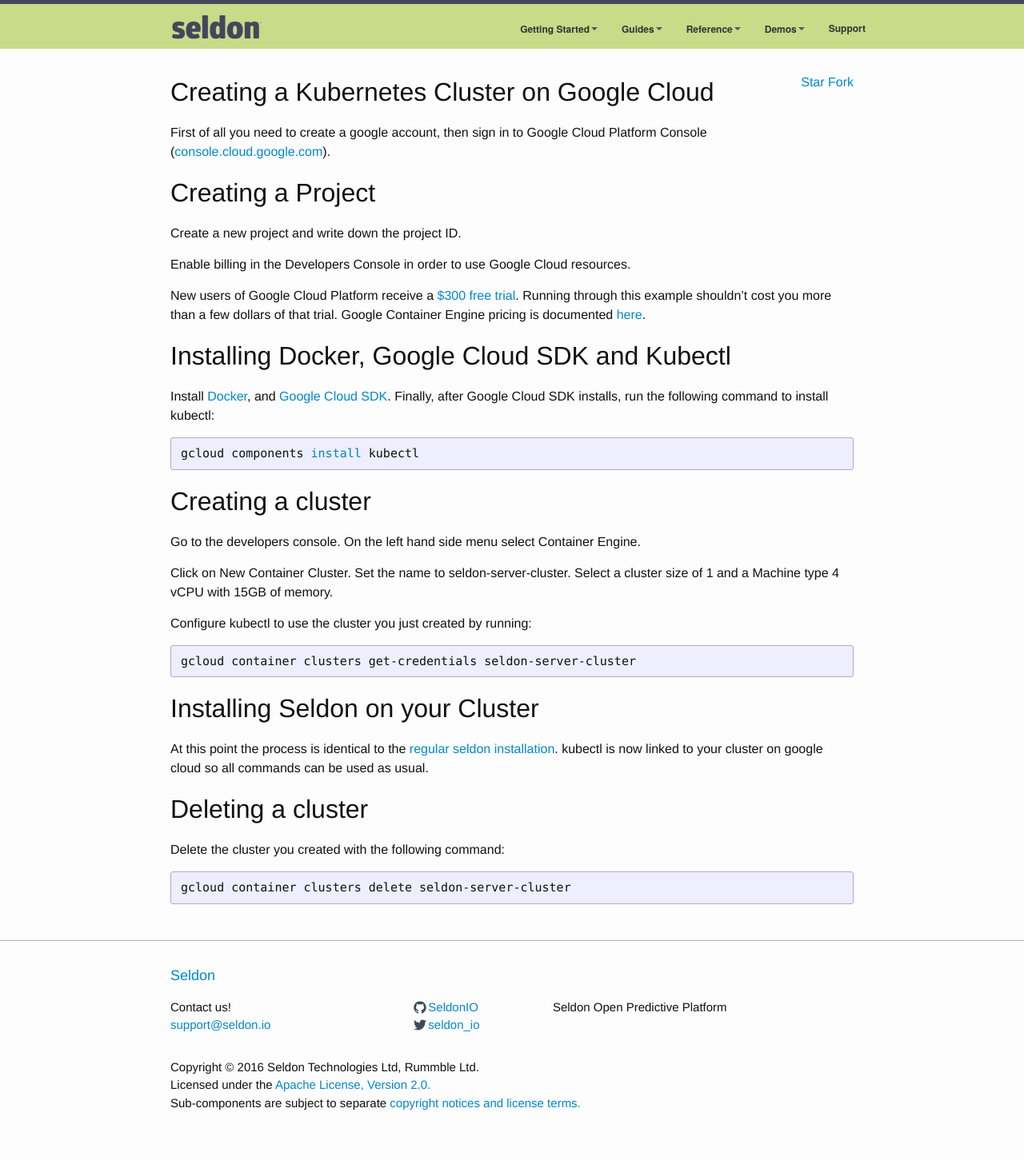
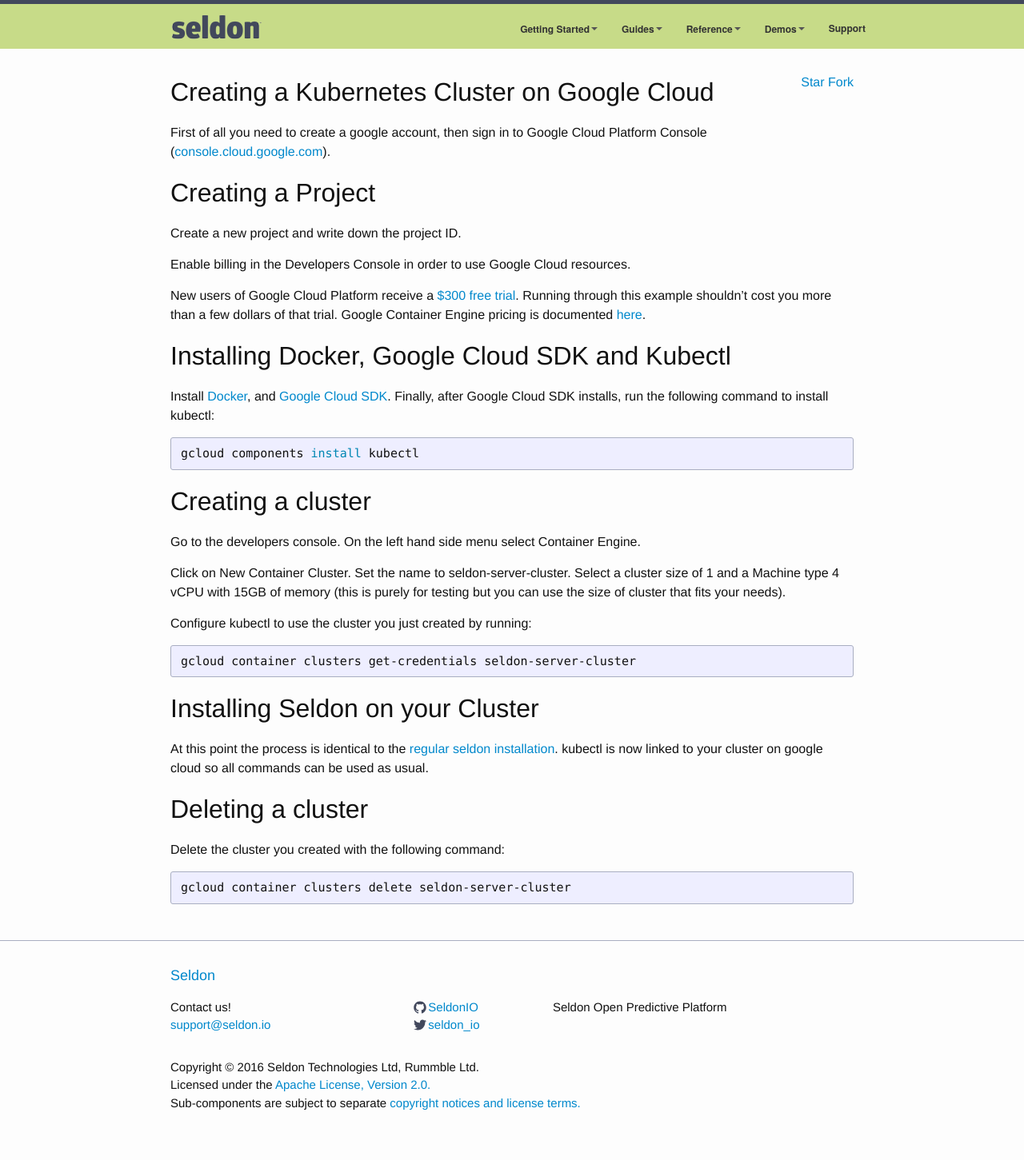
Before and after one commit to SeldonIO/seldonio.github.com, a Jekyll site: the page built from kubernetes-google-cloud.md, in a window 1280 px wide. Shown: the whole page at 80% size. Built offline with Jekyll 4.4.1, drawn with Linux system fonts in a browser that asks for light colours; grey boxes are pictures that could not be loaded.

Commit message:
Clarified cluster size in gcloud tutorial.

```diff
--- a/kubernetes-google-cloud.md
+++ b/kubernetes-google-cloud.md
@@ -30,7 +30,7 @@ gcloud components install kubectl
 
 Go to the developers console. On the left hand side menu select Container Engine.
 
-Click on New Container Cluster. Set the name to seldon-server-cluster. Select a cluster size of 1 and a Machine type 4 vCPU with 15GB of memory.
+Click on New Container Cluster. Set the name to seldon-server-cluster. Select a cluster size of 1 and a Machine type 4 vCPU with 15GB of memory (this is purely for testing but you can use the size of cluster that fits your needs).
 
 Configure kubectl to use the cluster you just created by running:
 
```
